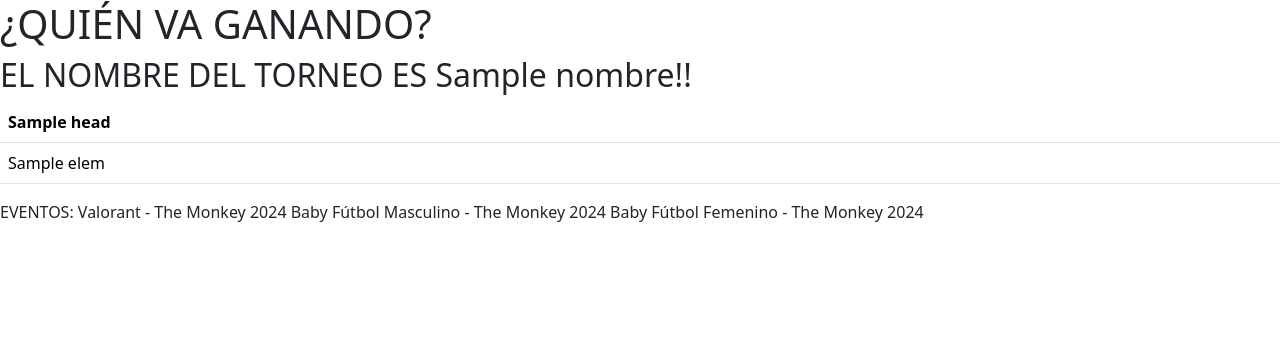
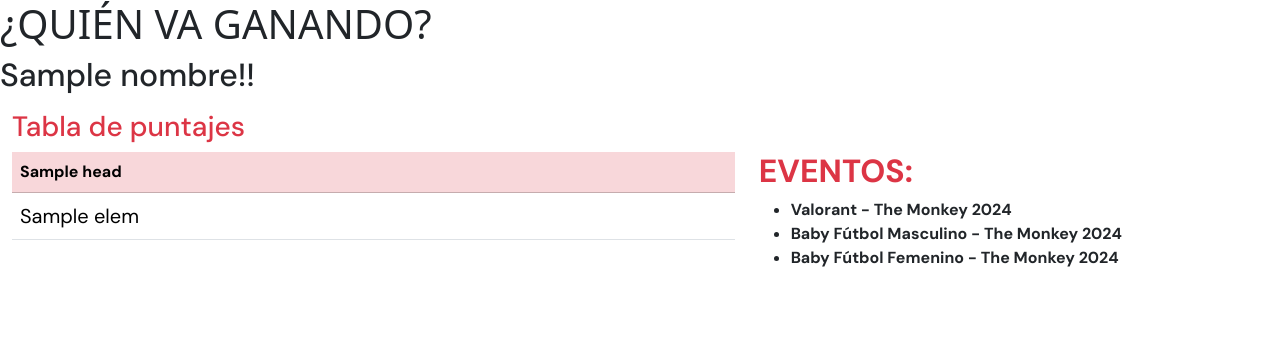
Before and after one commit to DCC-CC4401/2024-1-CC4401-1-grupo-8, a Django app: template quienvaganando/templates/quienvaganando/overview_torneo.html in a window 1280 px wide. Shown: the top 348 px of the page. Run offline with Django 3.2, Linux system fonts and the light colour scheme; data comes from the database, SQL or seed files in the repository; tables that the repository leaves empty hold one stand-in row (values such as "Sample post"); the template is opened without the code that fills it: values that come from a table or form of the project are taken from there, most other values are stand-ins (such as "Sample title", 1, 10 or a date in 2020).

Commit message:
modificacion tabla

```diff
--- a/quienvaganando/templates/quienvaganando/base.html
+++ b/quienvaganando/templates/quienvaganando/base.html
@@ -3,7 +3,7 @@
     <head>
         <title>{% block subtitle %}{% endblock subtitle %} :: ¿Quién va ganando?
         </title>
-
+        <link href="https://fonts.googleapis.com/css2?family=DM+Sans:ital,wght@0,400;0,500;0,700;1,400;1,500;1,700&display=swap" rel="stylesheet">
         <!-- agregar estilos (css) -->
         <!-- Bootstrap-->
         <link href="https://cdn.jsdelivr.net/npm/bootstrap@5.3.3/dist/css/bootstrap.min.css" rel="stylesheet" integrity="sha384-QWTKZyjpPEjISv5WaRU9OFeRpok6YctnYmDr5pNlyT2bRjXh0JMhjY6hW+ALEwIH" crossorigin="anonymous">
--- a/quienvaganando/templates/quienvaganando/overview_torneo.html
+++ b/quienvaganando/templates/quienvaganando/overview_torneo.html
@@ -4,15 +4,25 @@
 
 {% block content %}
 
-<h2>EL NOMBRE DEL TORNEO ES {{nombre}}!!</h2>
+<h2 style="font-family: 'DM Sans', sans-serif;" > {{nombre}}!!</h2>
 
+<body>
 
+  <div class="row justify-content-md-center mt-3 mb-auto">
 
-<table class="table">
+    <h4 class="text-danger fs-3 ms-4 "  style="font-family: 'DM Sans', sans-serif;" > Tabla de puntajes</h4>
+
+  </div>
+  <div class="container-fluid">
+    <div class="row mt-auto  ">
+      <!-- Columna para la tabla -->
+      <div class="col-7" style="font-family: 'DM Sans', sans-serif;">
+
+        <table class="table ">
           <thead>
-      <tr>
+            <tr class="table-danger">
               {% for head in header_tabla %}
-        <th scope="col">{{head}}</th>
+              <th scope="col" >{{head}}</th>
               {% endfor %}
             </tr>
           </thead>
@@ -20,18 +30,24 @@
             {% for row in datos_tabla %}
             <tr>
               {% for elem in row %}
-        <td>{{elem}}</td>
+              <td class="fs-5" >{{elem}}</td>
               {% endfor %}
             </tr>
             {% endfor %}
           </tbody>
         </table>
-
-  EVENTOS:
+      </div>
+      <div class="col-5 "  style="font-family: 'DM Sans', sans-serif;">
+        <h4 class="fw-bold  text-danger fs-2"  >EVENTOS:</h4>
+        <ul>
           {% for evento in eventos %}
-  {{evento}}
+          <li class="fw-bold eventos" >{{evento}}</li>
           {% endfor %}
-
+        </ul>
+      </div>
+    </div>
+  </div>
+</body>
 
 
 {% endblock content %}
```
Lines whose indentation alone changed are shown as unchanged.
